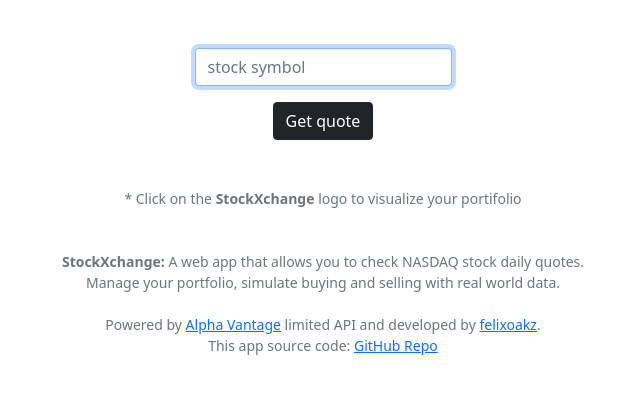
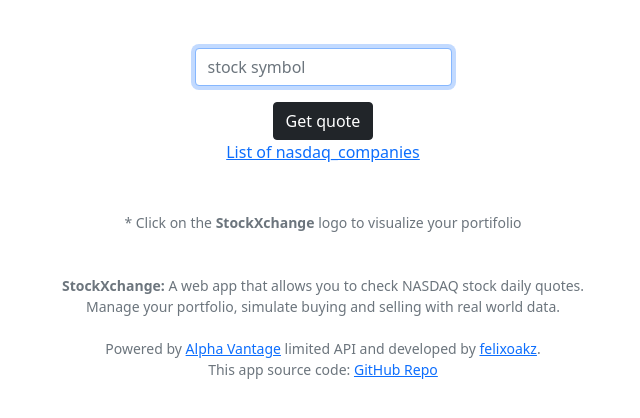
Before and after one commit to felixoakz/stockXchange, a Flask app: page /quote in a window 1280 px wide. Shown: the part 76-494 px from the top of the page, without its empty margins (317-957 px from the left). Run offline with Flask 2, Linux system fonts and the light colour scheme; the visitor is signed in with stand-in values (Sample User, id 1).

Commit message:
final stock project

```diff
--- a/templates/quote.html
+++ b/templates/quote.html
@@ -12,4 +12,5 @@
     </div class="mb-3">
     <button class="btn btn-dark" type="submit">Get quote</button>
 </form>
+<a href="https://github.com/FelixOakz/stockXchange/blob/main/nasdaq_companies.csv">List of nasdaq_companies</a>
 {% endblock %}
```
